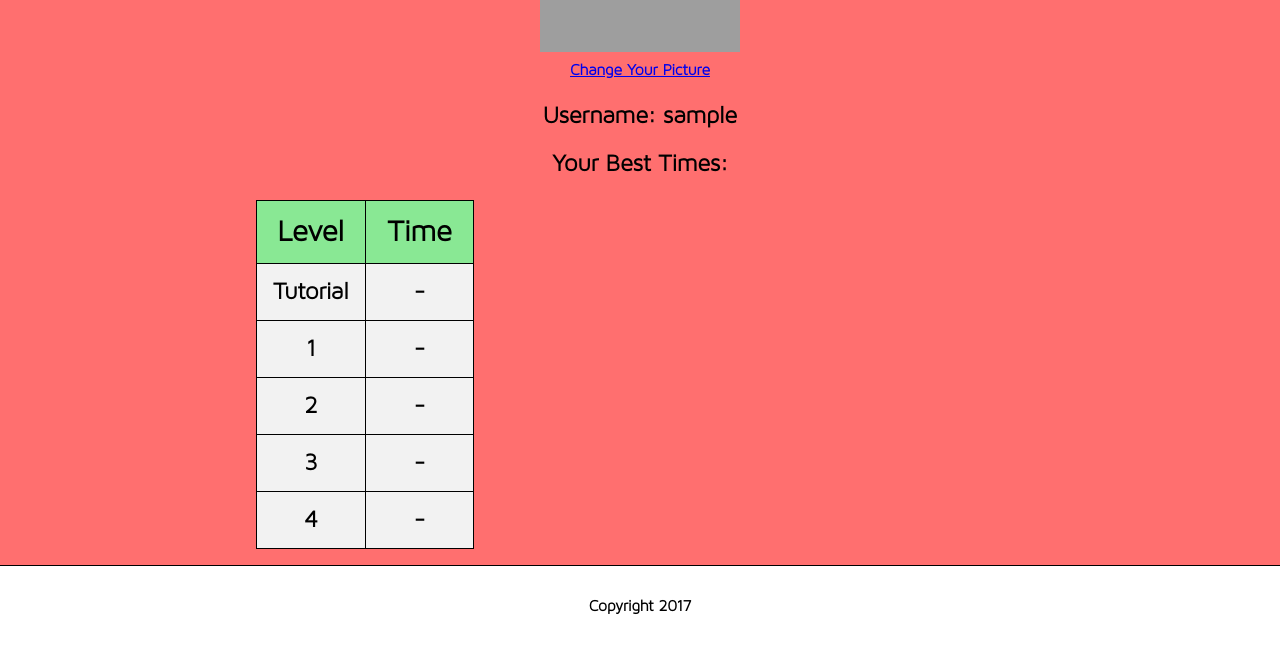
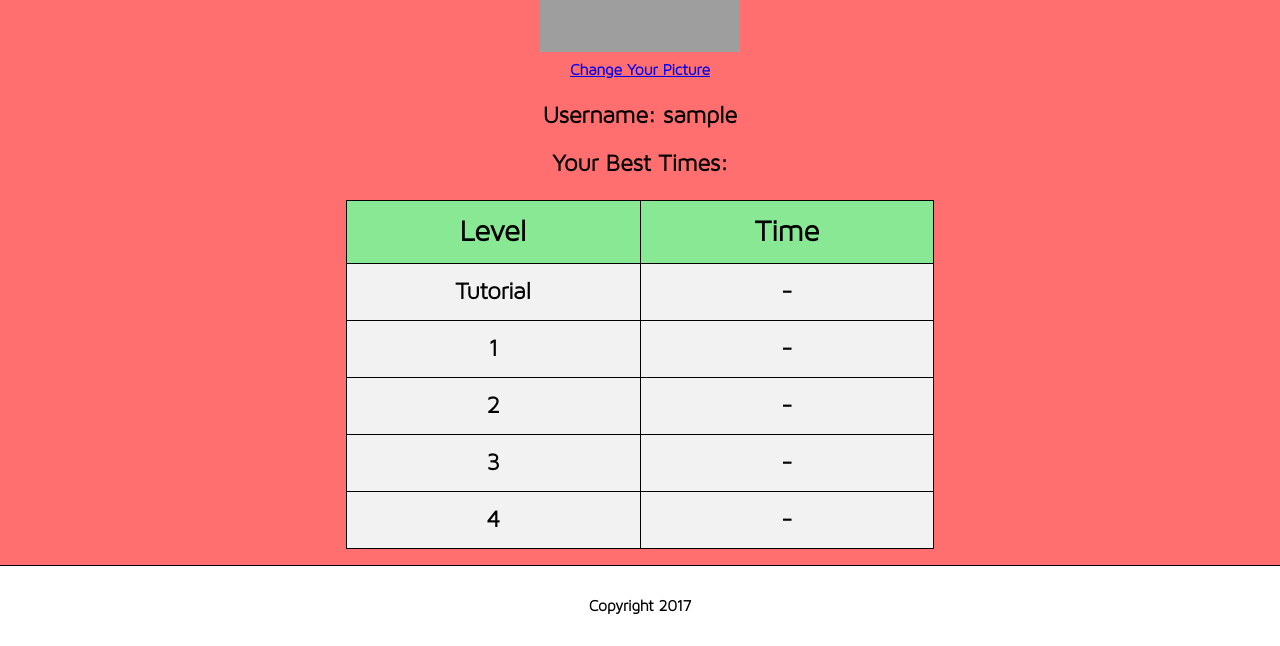
Before and after one commit to paulszefer/RaceToZero, a PHP site: page /RTZremote/profile.php in a window 1280 px wide. Shown: the part 349-995 px from the top of the page. Run offline with PHP 8.4, Linux system fonts and the light colour scheme; the visitor is signed in with stand-in values (Sample User, id 1); data that the repository does not hold is empty; grey boxes are pictures that could not be loaded.

Commit message:
fixed profile table styling (centering)

```diff
--- a/RTZ/css/profile.css
+++ b/RTZ/css/profile.css
@@ -44,9 +44,9 @@ li table {
 }
 /*The best times on profile*/
 #bestTimesTable{
-	display:block;
+	/*display:block;*/
 	margin:auto;
-	width:60vw;
+	width:60%;
 	text-align: center;
 }
 #bestTimesTable td, #bestTimesTable th{
```
